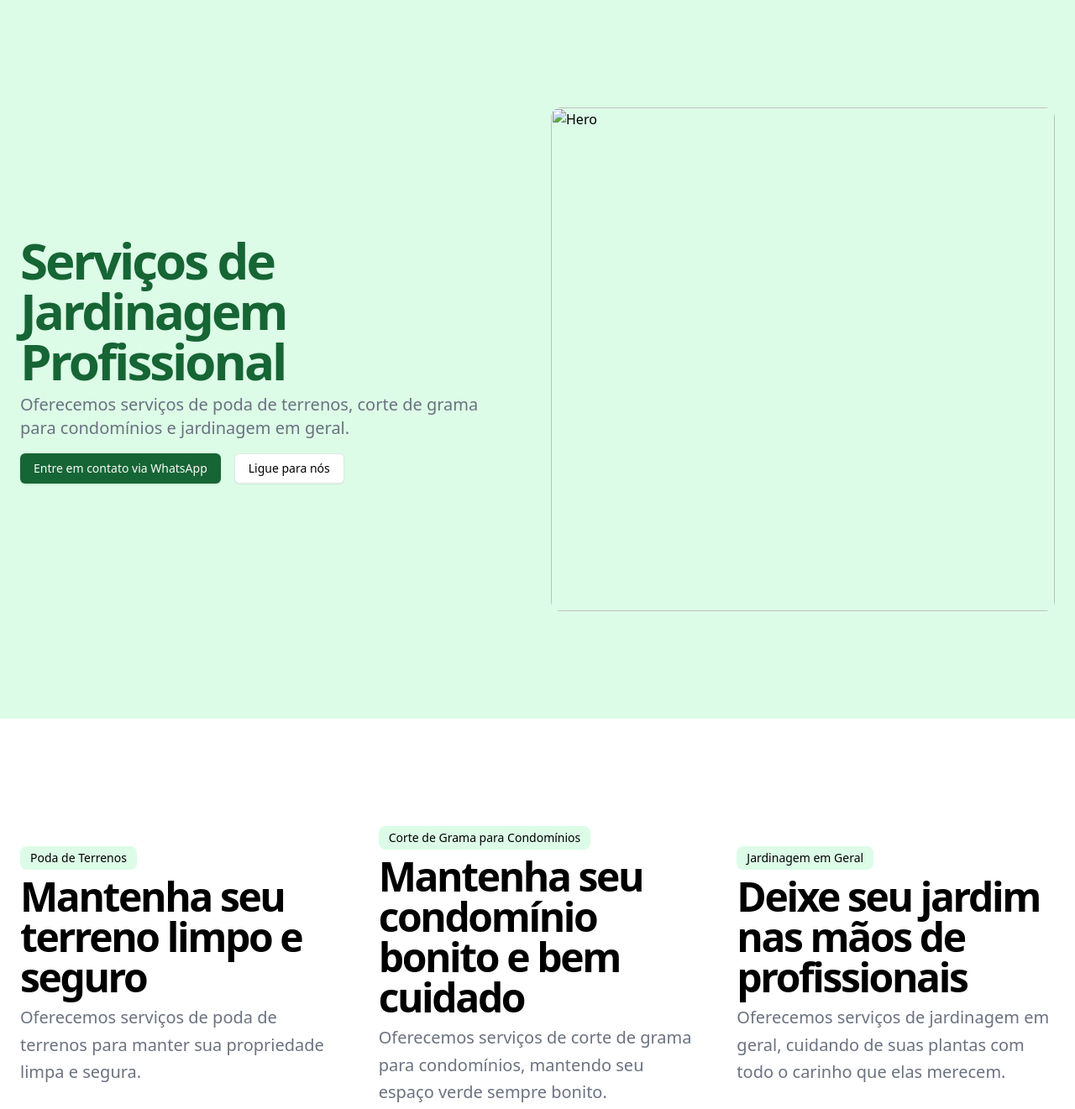
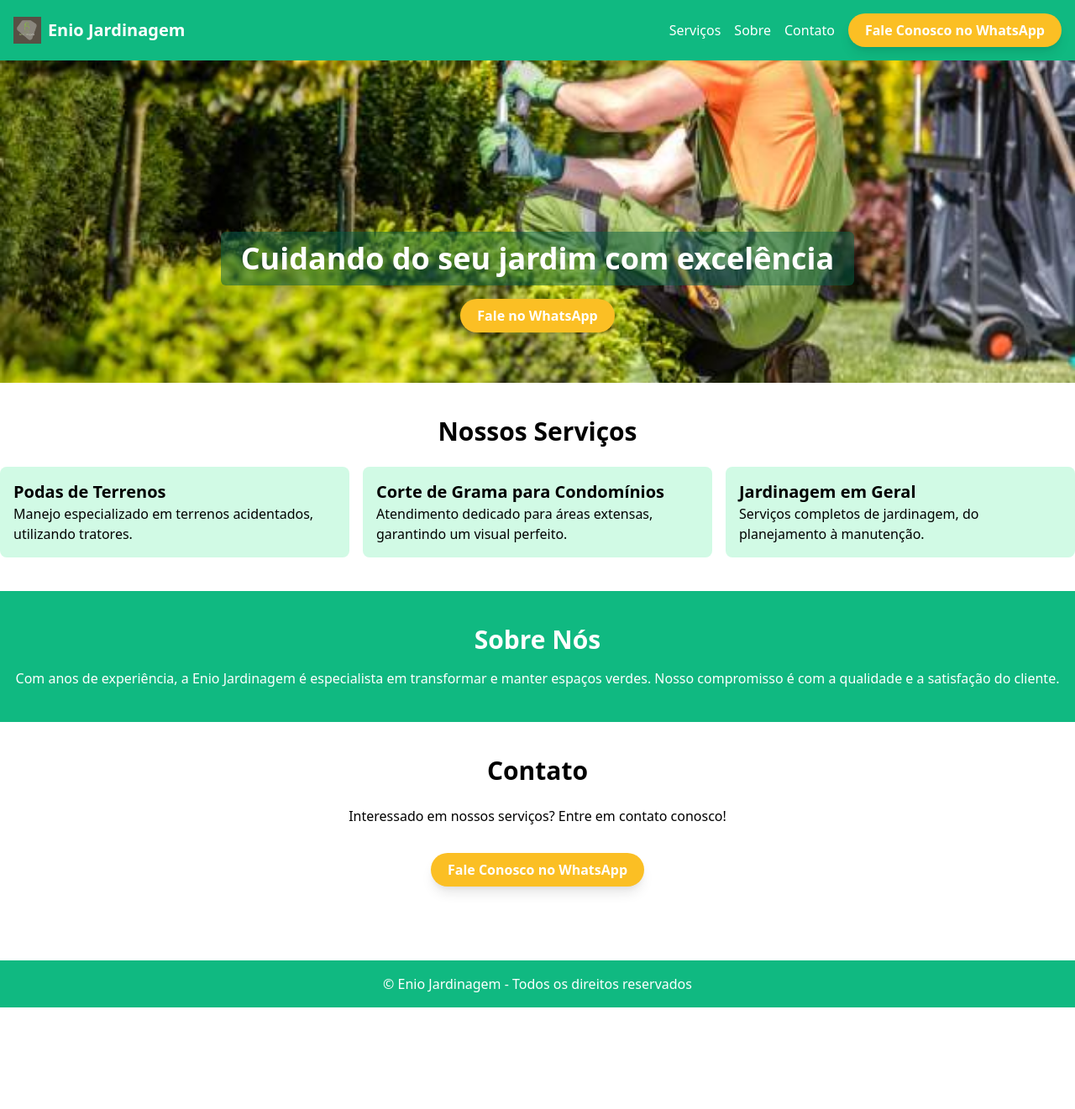
Before and after one commit to Robsonsjre/eniojardinagem.github.io, a website: page index.html in a window 1280 px wide. Shown: the top 1321 px of the page at 84% size. After the commit the page ends 1200 px from the top, so only its background shows below. Drawn offline with nearby package versions, Linux system fonts and the light colour scheme.

Commit message:
feat: push chatgpt version

```diff
--- /dev/null
+++ b/index-vercel.html
@@ -0,0 +1,66 @@
+<!--
+// v0 by Vercel.
+// https://v0.dev/t/Hys9UtZtYRi
+-->
+
+<head>
+  <meta charset="UTF-8">
+  <meta name="viewport" content="width=device-width, initial-scale=1.0">
+  <title>Enio Jardinagem</title>
+  <meta name="description"
+      content="Enio Jardinagem">
+  <meta name="keywords"
+      content="jardinagem poda cortar grama Taubaté Pinda Campos do Jordão">
+  <link rel="canonical" href="https://www.eniojardinagem.com.br/">
+
+  <script src="https://cdn.tailwindcss.com"></script>
+</head>
+<body>
+
+
+<div class="flex flex-col min-h-screen"><section class="w-full py-12 md:py-24 lg:py-32 bg-green-100 dark:bg-green-900"><div class="container px-4 md:px-6"><div class="grid gap-6 lg:grid-cols-[1fr_400px] lg:gap-12 xl:grid-cols-[1fr_600px]"><img src="/placeholder.svg" width="550" height="550" alt="Hero" class="mx-auto aspect-video overflow-hidden rounded-xl object-cover sm:w-full lg:order-last lg:aspect-square"><div class="flex flex-col justify-center space-y-4"><div class="space-y-2"><h1 class="text-3xl font-bold tracking-tighter sm:text-4xl md:text-5xl lg:text-6xl/none text-green-800 dark:text-green-200">
+    Serviços de Jardinagem Profissional
+  </h1><p class="mx-auto max-w-[700px] text-gray-500 md:text-xl dark:text-gray-400">
+    Oferecemos serviços de poda de terrenos, corte de grama para condomínios e jardinagem em geral.
+  </p></div><div class="space-x-4"><a class="inline-flex h-9 items-center justify-center rounded-md bg-green-800 px-4 py-2 text-sm font-medium text-gray-50 shadow transition-colors hover:bg-green-700 focus:bg-green-700 focus:outline-none disabled:pointer-events-none disabled:opacity-50 dark:bg-gray-50 dark:text-gray-900 dark:hover:bg-gray-50/90 dark:focus-visible:ring-gray-300" href="#">
+    Entre em contato via WhatsApp
+  </a><a class="inline-flex h-9 items-center justify-center rounded-md border border-gray-200 border-gray-200 bg-white px-4 py-2 text-sm font-medium shadow-sm transition-colors hover:bg-gray-100 hover:text-gray-900 focus-visible:outline-none focus-visible:ring-1 focus-visible:ring-gray-950 disabled:pointer-events-none disabled:opacity-50 dark:border-gray-800 dark:border-gray-800 dark:bg-gray-950 dark:hover:bg-gray-800 dark:hover:text-gray-50 dark:focus-visible:ring-gray-300" href="#">
+    Ligue para nós
+  </a></div></div></div></div></section><section class="w-full py-12 md:py-24 lg:py-32"><div class="container px-4 md:px-6"><div class="grid gap-6 lg:grid-cols-3 lg:gap-12 xl:grid-cols-3"><div class="flex flex-col justify-center space-y-4"><div class="space-y-2"><div class="inline-block rounded-lg bg-green-100 px-3 py-1 text-sm dark:bg-green-800">
+    Poda de Terrenos
+  </div><h2 class="text-3xl font-bold tracking-tighter sm:text-5xl">
+    Mantenha seu terreno limpo e seguro
+  </h2><p class="max-w-[600px] text-gray-500 md:text-xl/relaxed lg:text-base/relaxed xl:text-xl/relaxed dark:text-gray-400">
+    Oferecemos serviços de poda de terrenos para manter sua propriedade limpa e segura.
+  </p></div></div><div class="flex flex-col justify-center space-y-4"><div class="space-y-2"><div class="inline-block rounded-lg bg-green-100 px-3 py-1 text-sm dark:bg-green-800">
+    Corte de Grama para Condomínios
+  </div><h2 class="text-3xl font-bold tracking-tighter sm:text-5xl">
+    Mantenha seu condomínio bonito e bem cuidado
+  </h2><p class="max-w-[600px] text-gray-500 md:text-xl/relaxed lg:text-base/relaxed xl:text-xl/relaxed dark:text-gray-400">
+    Oferecemos serviços de corte de grama para condomínios, mantendo seu espaço verde sempre bonito.
+  </p></div></div><div class="flex flex-col justify-center space-y-4"><div class="space-y-2"><div class="inline-block rounded-lg bg-green-100 px-3 py-1 text-sm dark:bg-green-800">
+    Jardinagem em Geral
+  </div><h2 class="text-3xl font-bold tracking-tighter sm:text-5xl">
+    Deixe seu jardim nas mãos de profissionais
+  </h2><p class="max-w-[600px] text-gray-500 md:text-xl/relaxed lg:text-base/relaxed xl:text-xl/relaxed dark:text-gray-400">
+    Oferecemos serviços de jardinagem em geral, cuidando de suas plantas com todo o carinho que elas merecem.
+  </p></div></div></div></div></section><footer class="w-full py-12 md:py-24 lg:py-32 bg-green-100 dark:bg-green-900"><div class="container px-4 md:px-6"><div class="grid gap-6 lg:grid-cols-2 lg:gap-12 xl:grid-cols-2"><div class="flex flex-col justify-center space-y-4"><div class="space-y-2"><h2 class="text-3xl font-bold tracking-tighter sm:text-5xl">
+    Entre em contato conosco
+  </h2><p class="max-w-[600px] text-gray-500 md:text-xl/relaxed lg:text-base/relaxed xl:text-xl/relaxed dark:text-gray-400">
+    Estamos sempre prontos para atendê-lo. Entre em contato conosco por telefone ou e-mail.
+  </p></div><div class="space-x-4"><a class="inline-flex h-9 items-center justify-center rounded-md bg-green-800 px-4 py-2 text-sm font-medium text-gray-50 shadow transition-colors hover:bg-green-700 focus:bg-green-700 focus:outline-none disabled:pointer-events-none disabled:opacity-50 dark:bg-gray-50 dark:text-gray-900 dark:hover:bg-gray-50/90 dark:focus-visible:ring-gray-300" href="#">
+    Entre em contato via WhatsApp
+  </a><a class="inline-flex h-9 items-center justify-center rounded-md border border-gray-200 border-gray-200 bg-white px-4 py-2 text-sm font-medium shadow-sm transition-colors hover:bg-gray-100 hover:text-gray-900 focus-visible:outline-none focus-visible:ring-1 focus-visible:ring-gray-950 disabled:pointer-events-none disabled:opacity-50 dark:border-gray-800 dark:border-gray-800 dark:bg-gray-950 dark:hover:bg-gray-800 dark:hover:text-gray-50 dark:focus-visible:ring-gray-300" href="#">
+    Ligue para nós
+  </a></div></div><div class="flex flex-col justify-center space-y-4"><div class="space-y-2"><h2 class="text-3xl font-bold tracking-tighter sm:text-5xl">
+    Nossos Serviços
+  </h2><p class="max-w-[600px] text-gray-500 md:text-xl/relaxed lg:text-base/relaxed xl:text-xl/relaxed dark:text-gray-400">
+    Oferecemos uma variedade de serviços para atender às suas necessidades. Confira abaixo:
+  </p></div><div class="space-x-4"><a class="inline-flex h-9 items-center justify-center rounded-md bg-green-800 px-4 py-2 text-sm font-medium text-gray-50 shadow transition-colors hover:bg-green-700 focus:bg-green-700 focus:outline-none disabled:pointer-events-none disabled:opacity-50 dark:bg-gray-50 dark:text-gray-900 dark:hover:bg-gray-50/90 dark:focus-visible:ring-gray-300" href="#">
+    Poda de Terrenos
+  </a><a class="inline-flex h-9 items-center justify-center rounded-md border border-gray-200 border-gray-200 bg-white px-4 py-2 text-sm font-medium shadow-sm transition-colors hover:bg-gray-100 hover:text-gray-900 focus-visible:outline-none focus-visible:ring-1 focus-visible:ring-gray-950 disabled:pointer-events-none disabled:opacity-50 dark:border-gray-800 dark:border-gray-800 dark:bg-gray-950 dark:hover:bg-gray-800 dark:hover:text-gray-50 dark:focus-visible:ring-gray-300" href="#">
+    Corte de Grama para Condomínios
+  </a><a class="inline-flex h-9 items-center justify-center rounded-md bg-green-800 px-4 py-2 text-sm font-medium text-gray-50 shadow transition-colors hover:bg-green-700 focus:bg-green-700 focus:outline-none disabled:pointer-events-none disabled:opacity-50 dark:bg-gray-50 dark:text-gray-900 dark:hover:bg-gray-50/90 dark:focus-visible:ring-gray-300" href="#">
+    Jardinagem em Geral
+  </a></div></div></div></div></footer></div>
+</body>
--- a/index.html
+++ b/index.html
@@ -1,62 +1,108 @@
-<!--
-// v0 by Vercel.
-// https://v0.dev/t/Hys9UtZtYRi
--->
+<!DOCTYPE html>
+<html lang="pt">
+<head>
+    <meta charset="UTF-8">
+    <meta name="viewport" content="width=device-width, initial-scale=1.0">
+    <title>Enio Jardinagem</title>
+    <link href="https://cdn.jsdelivr.net/npm/tailwindcss@2.2.19/dist/tailwind.min.css" rel="stylesheet">
+    <!-- Favicon -->
+    <link rel="icon" type="image/jpeg" href="assets/logo.jpeg">
+</head>
+<body>
 
-<head>
-  <meta charset="UTF-8">
-  <meta name="viewport" content="width=device-width, initial-scale=1.0">
-  <title>Enio Jardinagem</title>
-  <meta name="description"
-      content="Enio Jardinagem">
-  <meta name="keywords"
-      content="jardinagem poda cortar grama Taubaté Pinda Campos do Jordão">
-  <link rel="canonical" href="https://www.eniojardinagem.com.br/">
+    <!-- Cabeçalho -->
+    <header class="bg-green-500 text-white p-4">
+        <div class="container mx-auto flex justify-between items-center">
+            <!-- Logotipo e Navegação -->
+            <div class="flex items-center">
+                <img src="assets/logo.jpeg" alt="Enio Jardinagem" class="h-8 mr-2">
+                <h1 class="text-xl font-bold">Enio Jardinagem</h1>
+            </div>
+            <nav class="flex items-center">
+                <!-- Itens do Menu -->
+                <ul class="flex space-x-4 mr-4">
+                    <li><a href="#servicos" class="hover:text-green-200">Serviços</a></li>
+                    <li><a href="#sobre" class="hover:text-green-200">Sobre</a></li>
+                    <li><a href="#contato" class="hover:text-green-200">Contato</a></li>
+                </ul>
+                <!-- CTA do WhatsApp -->
+                <a href="https://wa.me/+5511989776876" class="bg-yellow-400 text-white px-5 py-2 rounded-full font-bold shadow-lg transition-colors hover:bg-yellow-500" target="_blank" rel="noopener noreferrer">
+                    Fale Conosco no WhatsApp
+                </a>
+            </nav>
+        </div>
+    </header>
 
-  <script src="https://cdn.tailwindcss.com"></script>
-</head>
-<div class="flex flex-col min-h-screen"><section class="w-full py-12 md:py-24 lg:py-32 bg-green-100 dark:bg-green-900"><div class="container px-4 md:px-6"><div class="grid gap-6 lg:grid-cols-[1fr_400px] lg:gap-12 xl:grid-cols-[1fr_600px]"><img src="/placeholder.svg" width="550" height="550" alt="Hero" class="mx-auto aspect-video overflow-hidden rounded-xl object-cover sm:w-full lg:order-last lg:aspect-square"><div class="flex flex-col justify-center space-y-4"><div class="space-y-2"><h1 class="text-3xl font-bold tracking-tighter sm:text-4xl md:text-5xl lg:text-6xl/none text-green-800 dark:text-green-200">
-    Serviços de Jardinagem Profissional
-  </h1><p class="mx-auto max-w-[700px] text-gray-500 md:text-xl dark:text-gray-400">
-    Oferecemos serviços de poda de terrenos, corte de grama para condomínios e jardinagem em geral.
-  </p></div><div class="space-x-4"><a class="inline-flex h-9 items-center justify-center rounded-md bg-green-800 px-4 py-2 text-sm font-medium text-gray-50 shadow transition-colors hover:bg-green-700 focus:bg-green-700 focus:outline-none disabled:pointer-events-none disabled:opacity-50 dark:bg-gray-50 dark:text-gray-900 dark:hover:bg-gray-50/90 dark:focus-visible:ring-gray-300" href="#">
-    Entre em contato via WhatsApp
-  </a><a class="inline-flex h-9 items-center justify-center rounded-md border border-gray-200 border-gray-200 bg-white px-4 py-2 text-sm font-medium shadow-sm transition-colors hover:bg-gray-100 hover:text-gray-900 focus-visible:outline-none focus-visible:ring-1 focus-visible:ring-gray-950 disabled:pointer-events-none disabled:opacity-50 dark:border-gray-800 dark:border-gray-800 dark:bg-gray-950 dark:hover:bg-gray-800 dark:hover:text-gray-50 dark:focus-visible:ring-gray-300" href="#">
-    Ligue para nós
-  </a></div></div></div></div></section><section class="w-full py-12 md:py-24 lg:py-32"><div class="container px-4 md:px-6"><div class="grid gap-6 lg:grid-cols-3 lg:gap-12 xl:grid-cols-3"><div class="flex flex-col justify-center space-y-4"><div class="space-y-2"><div class="inline-block rounded-lg bg-green-100 px-3 py-1 text-sm dark:bg-green-800">
-    Poda de Terrenos
-  </div><h2 class="text-3xl font-bold tracking-tighter sm:text-5xl">
-    Mantenha seu terreno limpo e seguro
-  </h2><p class="max-w-[600px] text-gray-500 md:text-xl/relaxed lg:text-base/relaxed xl:text-xl/relaxed dark:text-gray-400">
-    Oferecemos serviços de poda de terrenos para manter sua propriedade limpa e segura.
-  </p></div></div><div class="flex flex-col justify-center space-y-4"><div class="space-y-2"><div class="inline-block rounded-lg bg-green-100 px-3 py-1 text-sm dark:bg-green-800">
-    Corte de Grama para Condomínios
-  </div><h2 class="text-3xl font-bold tracking-tighter sm:text-5xl">
-    Mantenha seu condomínio bonito e bem cuidado
-  </h2><p class="max-w-[600px] text-gray-500 md:text-xl/relaxed lg:text-base/relaxed xl:text-xl/relaxed dark:text-gray-400">
-    Oferecemos serviços de corte de grama para condomínios, mantendo seu espaço verde sempre bonito.
-  </p></div></div><div class="flex flex-col justify-center space-y-4"><div class="space-y-2"><div class="inline-block rounded-lg bg-green-100 px-3 py-1 text-sm dark:bg-green-800">
-    Jardinagem em Geral
-  </div><h2 class="text-3xl font-bold tracking-tighter sm:text-5xl">
-    Deixe seu jardim nas mãos de profissionais
-  </h2><p class="max-w-[600px] text-gray-500 md:text-xl/relaxed lg:text-base/relaxed xl:text-xl/relaxed dark:text-gray-400">
-    Oferecemos serviços de jardinagem em geral, cuidando de suas plantas com todo o carinho que elas merecem.
-  </p></div></div></div></div></section><footer class="w-full py-12 md:py-24 lg:py-32 bg-green-100 dark:bg-green-900"><div class="container px-4 md:px-6"><div class="grid gap-6 lg:grid-cols-2 lg:gap-12 xl:grid-cols-2"><div class="flex flex-col justify-center space-y-4"><div class="space-y-2"><h2 class="text-3xl font-bold tracking-tighter sm:text-5xl">
-    Entre em contato conosco
-  </h2><p class="max-w-[600px] text-gray-500 md:text-xl/relaxed lg:text-base/relaxed xl:text-xl/relaxed dark:text-gray-400">
-    Estamos sempre prontos para atendê-lo. Entre em contato conosco por telefone ou e-mail.
-  </p></div><div class="space-x-4"><a class="inline-flex h-9 items-center justify-center rounded-md bg-green-800 px-4 py-2 text-sm font-medium text-gray-50 shadow transition-colors hover:bg-green-700 focus:bg-green-700 focus:outline-none disabled:pointer-events-none disabled:opacity-50 dark:bg-gray-50 dark:text-gray-900 dark:hover:bg-gray-50/90 dark:focus-visible:ring-gray-300" href="#">
-    Entre em contato via WhatsApp
-  </a><a class="inline-flex h-9 items-center justify-center rounded-md border border-gray-200 border-gray-200 bg-white px-4 py-2 text-sm font-medium shadow-sm transition-colors hover:bg-gray-100 hover:text-gray-900 focus-visible:outline-none focus-visible:ring-1 focus-visible:ring-gray-950 disabled:pointer-events-none disabled:opacity-50 dark:border-gray-800 dark:border-gray-800 dark:bg-gray-950 dark:hover:bg-gray-800 dark:hover:text-gray-50 dark:focus-visible:ring-gray-300" href="#">
-    Ligue para nós
-  </a></div></div><div class="flex flex-col justify-center space-y-4"><div class="space-y-2"><h2 class="text-3xl font-bold tracking-tighter sm:text-5xl">
-    Nossos Serviços
-  </h2><p class="max-w-[600px] text-gray-500 md:text-xl/relaxed lg:text-base/relaxed xl:text-xl/relaxed dark:text-gray-400">
-    Oferecemos uma variedade de serviços para atender às suas necessidades. Confira abaixo:
-  </p></div><div class="space-x-4"><a class="inline-flex h-9 items-center justify-center rounded-md bg-green-800 px-4 py-2 text-sm font-medium text-gray-50 shadow transition-colors hover:bg-green-700 focus:bg-green-700 focus:outline-none disabled:pointer-events-none disabled:opacity-50 dark:bg-gray-50 dark:text-gray-900 dark:hover:bg-gray-50/90 dark:focus-visible:ring-gray-300" href="#">
-    Poda de Terrenos
-  </a><a class="inline-flex h-9 items-center justify-center rounded-md border border-gray-200 border-gray-200 bg-white px-4 py-2 text-sm font-medium shadow-sm transition-colors hover:bg-gray-100 hover:text-gray-900 focus-visible:outline-none focus-visible:ring-1 focus-visible:ring-gray-950 disabled:pointer-events-none disabled:opacity-50 dark:border-gray-800 dark:border-gray-800 dark:bg-gray-950 dark:hover:bg-gray-800 dark:hover:text-gray-50 dark:focus-visible:ring-gray-300" href="#">
-    Corte de Grama para Condomínios
-  </a><a class="inline-flex h-9 items-center justify-center rounded-md bg-green-800 px-4 py-2 text-sm font-medium text-gray-50 shadow transition-colors hover:bg-green-700 focus:bg-green-700 focus:outline-none disabled:pointer-events-none disabled:opacity-50 dark:bg-gray-50 dark:text-gray-900 dark:hover:bg-gray-50/90 dark:focus-visible:ring-gray-300" href="#">
-    Jardinagem em Geral
-  </a></div></div></div></div></footer></div>
+    <!-- Seção Principal (Hero Section) -->
+    <section class="hero bg-cover bg-center h-96 relative flex items-center justify-center" style="background-image: url('assets/teste.jpeg');">
+        <div class="container mx-auto text-center flex flex-col items-center justify-center space-y-4">
+            <img src="assets/logo.jpeg" style="visibility: hidden" alt="Enio Jardinagem Logo" class="h-32"> <!-- Logotipo da empresa -->
+            <h2 class="text-4xl font-bold text-white px-6 py-3 bg-green-800 bg-opacity-50 rounded-md">Cuidando do seu jardim com excelência</h2>
+            <a href="https://wa.me/+5511989776876" class="bg-yellow-400 text-white px-5 py-2 rounded-full font-bold shadow-lg transition-colors hover:bg-yellow-500 focus:outline-none focus:ring-2 focus:ring-yellow-600 focus:ring-opacity-50">Fale no WhatsApp</a>
+        </div>
+    </section>
+
+
+    <!-- Serviços -->
+    <section id="servicos" class="py-10">
+        <div class="container mx-auto">
+            <h3 class="text-3xl font-bold text-center mb-6">Nossos Serviços</h3>
+            <!-- Cards de Serviços -->
+            <div class="grid grid-cols-1 md:grid-cols-3 gap-4">
+                <!-- Podas de Terrenos -->
+                <div class="card bg-green-100 p-4 rounded-lg">
+                    <h4 class="font-bold text-xl">Podas de Terrenos</h4>
+                    <p>Manejo especializado em terrenos acidentados, utilizando tratores.</p>
+                </div>
+                <!-- Corte de Grama para Condomínios -->
+                <div class="card bg-green-100 p-4 rounded-lg">
+                    <h4 class="font-bold text-xl">Corte de Grama para Condomínios</h4>
+                    <p>Atendimento dedicado para áreas extensas, garantindo um visual perfeito.</p>
+                </div>
+                <!-- Jardinagem em Geral -->
+                <div class="card bg-green-100 p-4 rounded-lg">
+                    <h4 class="font-bold text-xl">Jardinagem em Geral</h4>
+                    <p>Serviços completos de jardinagem, do planejamento à manutenção.</p>
+                </div>
+            </div>
+        </div>
+    </section>
+
+    <!-- Sobre -->
+    <section id="sobre" class="bg-green-500 text-white py-10">
+        <div class="container mx-auto text-center">
+            <h3 class="text-3xl font-bold">Sobre Nós</h3>
+            <p class="mt-4">Com anos de experiência, a Enio Jardinagem é especialista em transformar e manter espaços verdes. Nosso compromisso é com a qualidade e a satisfação do cliente.</p>
+        </div>
+    </section>
+
+    <!-- Contato -->
+<section id="contato" class="py-10">
+    <div class="container mx-auto text-center">
+        <h3 class="text-3xl font-bold mb-6">Contato</h3>
+        <p class="mb-4">Interessado em nossos serviços? Entre em contato conosco!</p>
+        <!-- CTA do WhatsApp para Contato -->
+        <a href="https://wa.me/+5511989776876" class="inline-block bg-yellow-400 text-white px-5 py-2 rounded-full font-bold shadow-lg my-4 transition-colors hover:bg-yellow-500" target="_blank" rel="noopener noreferrer">
+            Fale Conosco no WhatsApp
+        </a>
+        <!-- Espaço extra para evitar sobreposição, se necessário -->
+        <div class="h-8"></div> <!-- Ajuste a altura conforme necessário -->
+        <!-- Formulário de Contato (opcional) -->
+        <!-- ... -->
+    </div>
+</section>
+
+
+
+    <!-- Rodapé -->
+    <footer class="bg-green-500 text-white text-center p-4">
+        <p>© Enio Jardinagem - Todos os direitos reservados</p>
+    </footer>
+
+    <!-- Inserir Javascript se necessário -->
+    <script>
+        // Aqui você pode adicionar qualquer script JavaScript necessário para a página
+    </script>
+
+</body>
+</html>
```
Also changed, not shown: assets/logo.jpeg (added), assets/teste.jpeg (added).
